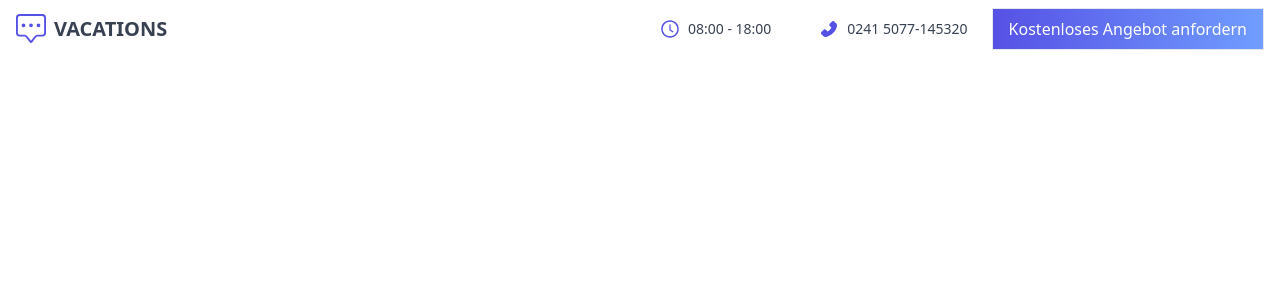
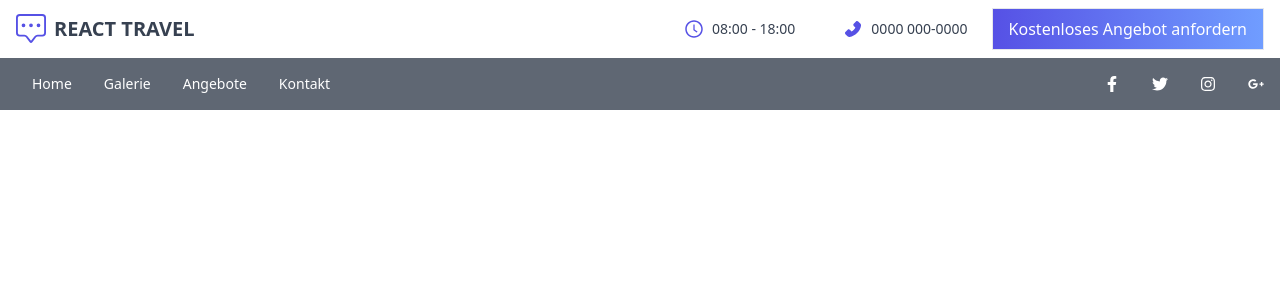
Before and after one commit to BektasTu/react-travel, a React (Create React App) app: page / in a window 1280 px wide. Shown: the top 300 px of the page. Built offline with nearby package versions, Linux system fonts and the light colour scheme.

Commit message:
Created NavBar.js added different social network icons and a hamburger Menu for mobile

```diff
--- a/src/App.js
+++ b/src/App.js
@@ -1,10 +1,12 @@
 import React from "react";
+import NavBar from "./components/NavBar";
 import TopBar from "./components/TopBar";
 
 function App() {
   return (
     <div>
       <TopBar />
+      <NavBar />
     </div>
   );
 }
--- /dev/null
+++ b/src/components/NavBar.jsx
@@ -0,0 +1,69 @@
+import { useState, useEffect } from "react";
+import {
+  FaBars,
+  FaFacebookF,
+  FaTwitter,
+  FaGooglePlusG,
+  FaInstagram,
+} from "react-icons/fa";
+import { BsChatSquareDots } from "react-icons/bs";
+
+function NavBar() {
+  const [nav, setNav] = useState(false);
+
+  const handleNav = () => {
+    setNav(!nav);
+  };
+  return (
+    <div className="w-full min-h-[50px] flex justify-between items-center absolute z-10 text-white bg-gray-700/80">
+      <ul className="hidden sm:flex px-4">
+        <li>
+          <a href="/">Home</a>
+        </li>
+        <li>
+          <a href="#galerie">Galerie</a>
+        </li>
+        <li>
+          <a href="#angebote">Angebote</a>
+        </li>
+        <li>
+          <a href="#kontakt">Kontakt</a>
+        </li>
+      </ul>
+      <div className="flex justify-between">
+        <FaFacebookF className="mx-4" />
+        <FaTwitter className="mx-4" />
+        <FaInstagram className="mx-4" />
+        <FaGooglePlusG className="mx-4" />
+      </div>
+      <div onClick={handleNav} className="sm:hidden z-10">
+        <FaBars size={20} className="mr-4 cursor-pointer" />
+      </div>
+      <div
+        onClick={handleNav}
+        className={
+          nav
+            ? "overflow-y-hidden md:hidden ease-in duration-300 absolute text-gray-300 left-0 top-0 w-full h-screen bg-black/90 px-4 py-7 flex flex-col"
+            : "absolute top-0 h-screen left-[-100%] ease-in duration-500"
+        }
+      >
+        <ul className="h-full w-full text-center pt-12">
+          <li className="text-2xl py-8">
+            <a href="/">Home</a>
+          </li>
+          <li className="text-2xl py-8">
+            <a href="#galerie">Galerie</a>
+          </li>
+          <li className="text-2xl py-8">
+            <a href="#angebote">Angebote</a>
+          </li>
+          <li className="text-2xl py-8">
+            <a href="#kontakt">Kontakt</a>
+          </li>
+        </ul>
+      </div>
+    </div>
+  );
+}
+
+export default NavBar;
--- a/src/components/TopBar.js
+++ b/src/components/TopBar.jsx
@@ -10,7 +10,7 @@
           size={30}
           className="text-[var(--primary-dark)] mr-2"
         />
-        <h1 className="text-xl font-bold text-gray-700">VACATIONS</h1>
+        <h1 className="text-xl font-bold text-gray-700">REACT TRAVEL</h1>
       </div>
       <div className="flex">
         <div className="hidden md:flex items-center px-6">
@@ -22,7 +22,7 @@
         </div>
         <div className="hidden md:flex items-center px-6">
           <AiFillPhone size={20} className="mr-2 text-[var(--primary-dark)]" />
-          <p className="text-sm text-gray-700"> 0241 5077-145320</p>
+          <p className="text-sm text-gray-700"> 0000 000-0000</p>
         </div>
         <button>Kostenloses Angebot anfordern</button>
       </div>
```
